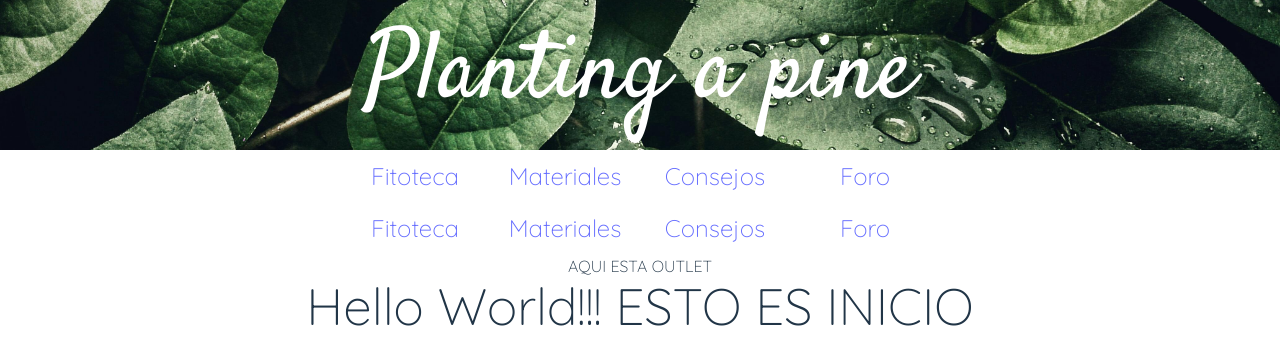
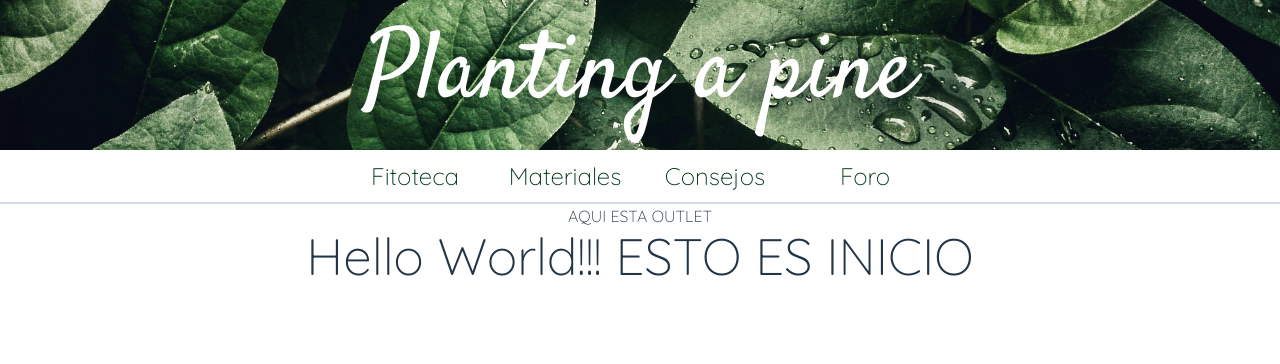
Before and after one commit to Vicdrilo/Project-PlantWeb, a React (Vite) app: page /inicio in a window 1280 px wide. Shown: the top 364 px of the page. Built offline with nearby package versions, Linux system fonts and the light colour scheme.

Commit message:
Navbar operativo a la perfección. Faltará ir añadiendo los elements en el componente Router en App.jsx. Context creado pero no usado para navbar

```diff
--- a/src/components/Header.jsx
+++ b/src/components/Header.jsx
@@ -11,69 +11,61 @@ export function Header() {
           </h1>
         </Link>
       </div>
-      <div className="navbar bg-white">
+      {/* <div className="navbar bg-white">
         <ul className="ul list-none flex flex-row justify-center w-full">
           <Link to="fitoteca">
-            <li className="nav-btn hover:bg-fondo border-2 border-fondo md:border-white md:text-2xl text-center w-[150px] p-2">
+            <li className="fitoteca-btn hover:bg-fondo border-2 border-fondo md:border-white md:text-2xl text-verde text-center w-[150px] p-2">
               Fitoteca
             </li>
           </Link>
-          <Link to="fitoteca">
-            <li className="nav-btn hover:bg-fondo border-2 border-fondo md:border-white md:text-2xl text-center w-[150px] p-2">
+          <Link to="materiales">
+            <li className="nav-btn hover:bg-fondo border-2 border-fondo md:border-white md:text-2xl text-verde text-center w-[150px] p-2">
               Materiales
             </li>
           </Link>
           <Link to="advice">
-            <li className="nav-btn hover:bg-fondo border-2 border-fondo md:border-white md:text-2xl text-center w-[150px] p-2">
+            <li className="nav-btn hover:bg-fondo border-2 border-fondo md:border-white md:text-2xl text-verde text-center w-[150px] p-2">
               Consejos
             </li>
           </Link>
           <Link to="forum">
-            <li className="nav-btn hover:bg-fondo border-2 border-fondo md:border-white md:text-2xl text-center w-[150px] p-2">
+            <li className="nav-btn hover:bg-fondo border-2 border-fondo md:border-white md:text-2xl text-verde text-center w-[150px] p-2">
               Foro
             </li>
           </Link>
         </ul>
-      </div>
-      <div className="navbar bg-white">
+      </div> */}
+      <div className="navbar bg-transparent">
         <ul className="ul list-none flex flex-row justify-center w-full">
           <NavLink
             to="fitoteca"
-            className={({ isActive, isPending }) =>
-              isPending ? "pending" : isActive ? "active" : ""
-            }
+            className={({ isActive }) => (isActive ? "active" : "")}
           >
-            <li className="nav-btn hover:bg-fondo border-2 border-fondo md:border-white md:text-2xl text-center w-[150px] p-2">
+            <li className="nav-btn hover:bg-fondo border-2 border-white md:text-2xl text-verde text-center w-[100px] md:w-[150px] p-2">
               Fitoteca
             </li>
           </NavLink>
           <NavLink
-            to="fitoteca"
-            className={({ isActive, isPending }) =>
-              isPending ? "pending" : isActive ? "active" : ""
-            }
+            to="materiales"
+            className={({ isActive }) => (isActive ? "active" : "")}
           >
-            <li className="nav-btn hover:bg-fondo border-2 border-fondo md:border-white md:text-2xl text-center w-[150px] p-2">
+            <li className="nav-btn hover:bg-fondo border-2 border-white md:text-2xl text-verde text-center w-[100px] md:w-[150px] p-2">
               Materiales
             </li>
           </NavLink>
           <NavLink
             to="advice"
-            className={({ isActive, isPending }) =>
-              isPending ? "pending" : isActive ? "active" : ""
-            }
+            className={({ isActive }) => (isActive ? "active" : "")}
           >
-            <li className="nav-btn hover:bg-fondo border-2 border-fondo md:border-white md:text-2xl text-center w-[150px] p-2">
+            <li className="nav-btn hover:bg-fondo border-2 border-white md:text-2xl text-verde text-center w-[100px] md:w-[150px] p-2">
               Consejos
             </li>
           </NavLink>
           <NavLink
             to="forum"
-            className={({ isActive, isPending }) =>
-              isPending ? "pending" : isActive ? "active" : ""
-            }
+            className={({ isActive }) => (isActive ? "active" : "")}
           >
-            <li className="nav-btn hover:bg-fondo border-2 border-fondo md:border-white md:text-2xl text-center w-[150px] p-2">
+            <li className="nav-btn hover:bg-fondo border-2 border-white md:text-2xl text-verde text-center w-[100px] md:w-[150px] p-2">
               Foro
             </li>
           </NavLink>
--- /dev/null
+++ b/src/context/FunctionalityDataProvider.jsx
@@ -0,0 +1,13 @@
+import React from "react";
+
+
+const dataPovider = React.createContext();
+
+export function LogicalDataProvider({children}){
+
+    return(
+        <dataPovider.Provider value={}>
+            {children}
+        </dataPovider.Provider>
+    )
+}
--- a/src/styles/Header.css
+++ b/src/styles/Header.css
@@ -5,7 +5,25 @@
   background-size: cover;
 }
 
+.ul {
+  position: relative;
+}
+.ul > a {
+  position: relative;
+  z-index: 1;
+  border-bottom: 2px solid #d3dce6;
+}
 .ul > a.active {
-  border-bottom-color: #013613;
-  color: #013613;
+  border-bottom: 2px solid #013613;
 }
+
+.ul::after {
+  content: "";
+  position: absolute;
+  bottom: 0;
+  left: 0;
+  width: 100%;
+  height: 2px;
+  background-color: #d3dce6;
+  z-index: 0;
+}
--- a/tailwind.config.js
+++ b/tailwind.config.js
@@ -10,6 +10,7 @@ export default {
     },
     colors: {
       fondo: "#c7edd6",
+      verde: "#013613",
       blue: "#1fb6ff",
       purple: "#7e5bef",
       pink: "#ff49db",
@@ -20,6 +21,7 @@ export default {
       gray: "#8492a6",
       "gray-light": "#d3dce6",
       white: "#fff",
+      black: "#000",
     },
     extend: {},
   },
```
